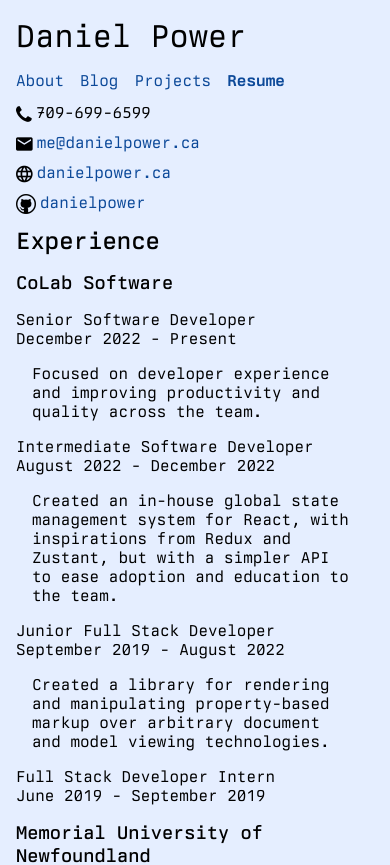
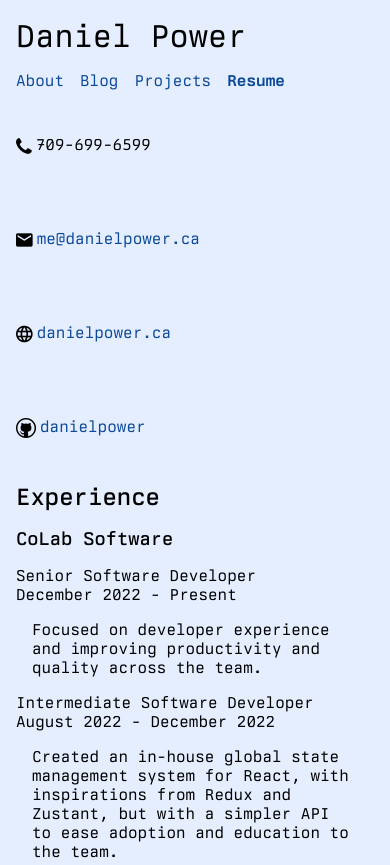
Before and after one commit to DanielPower/personal-site, a SvelteKit app: page /resume in a window 390 px wide. Shown: the top 865 px of the page. Built offline with nearby package versions, Linux system fonts and the light colour scheme; a small style sheet from the web is missing.

Commit message:
Update styling

```diff
--- a/src/routes/+layout.svelte
+++ b/src/routes/+layout.svelte
@@ -10,56 +10,37 @@
 	];
 </script>
 
-<layout>
-	<header>
-		<dan>Daniel Power</dan>
+<header>Daniel Power</header>
 <nav>
 	{#each menuItems as menuItem}
 		<a class:active={menuItem.url === $page.route.id} href={menuItem.url}>{menuItem.title}</a>
 	{/each}
 </nav>
-	</header>
-	<content>
+<div>
 	<slot />
-	</content>
+</div>
 <footer>Copyright © 2023, Daniel Power</footer>
-</layout>
 
 <style>
-	layout {
-		display: flex;
-		flex-direction: column;
-		gap: 1rem;
-		height: 100%;
-	}
-
 	header {
-		display: flex;
-		flex-direction: column;
-		gap: 1rem;
-	}
-
-	dan {
 		font-size: 2rem;
+		margin-bottom: 1rem;
 	}
 
 	nav {
 		display: flex;
 		gap: 1rem;
 		width: 300px;
+		margin: 1rem 0 1rem 0;
 	}
 
 	nav .active {
 		font-weight: 700;
 	}
 
-	content {
-		height: 100%;
-		flex-grow: 1;
-	}
-
 	footer {
-		margin: 0 auto 0 auto;
+		text-align: center;
+		margin: 1rem 0 1rem 0;
 	}
 
 	@media print {
--- a/src/routes/resume/+page.svelte
+++ b/src/routes/resume/+page.svelte
@@ -71,7 +71,6 @@
 	p {
 		margin-left: 1rem;
 		margin-right: 1rem;
-		text-align: justify;
 	}
 
 	.badges {
@@ -93,23 +92,26 @@
 		display: flex;
 		justify-content: space-between;
 		margin: 1rem 0 1rem 0;
+		transition: ease all 0.25s;
 	}
 
 	.icon {
 		font-size: 1.25rem;
 	}
 
-	@media screen and (max-width: 800px) {
+	@media screen and (max-width: 750px) {
+		.badge {
+			width: 180px;
+		}
 		.badges {
-			flex-direction: column;
+			max-width: 380px;
+			justify-content: left;
 		}
+	}
 
+	@media screen and (max-width: 650px) {
 		.job {
 			flex-direction: column;
 		}
-
-		p {
-			text-align: left;
-		}
 	}
 </style>
--- a/static/index.css
+++ b/static/index.css
@@ -26,9 +26,8 @@
 body {
 	margin: var(--gutter) auto var(--gutter) auto;
 	max-width: min(800px, calc(100% - var(--gutter) * 2));
-	min-height: calc(100vh - var(--gutter) * 2);
-	display: flex;
 	flex-direction: column;
+	transition: ease all .25s;
 }
 
 a {
@@ -57,17 +56,16 @@
 	text-align: justify;
 }
 
-p:first-child {
-	margin-top: 0;
+div {
+	margin: 1rem 0 1rem 0;
 }
 
-p:last-child {
-	margin-bottom: 0;
-}
-
-@media screen and (max-width: 600px) {
+@media screen and (max-width: 650px) {
 	:root {
 		--gutter: 1rem;
+	}
+	p {
+		text-align: left;
 	}
 }
 
```
Lines whose indentation alone changed are shown as unchanged.
